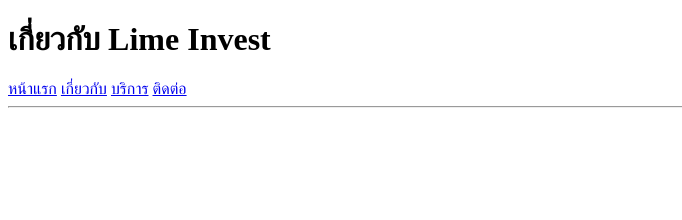
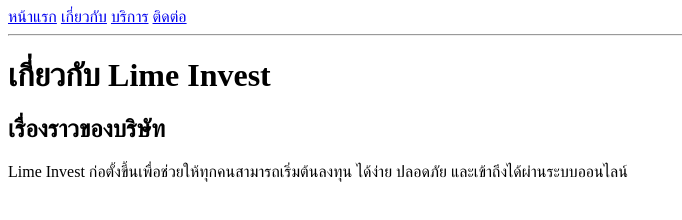
Before and after one commit to patchara24/my-business-web, a plain HTML site: page about.html in a window 1280 px wide. Shown: the whole page, without its empty margins (0-682 px from the left). Drawn offline with Linux system fonts and the light colour scheme.

Commit message:
feat:add story section

```diff
--- a/about.html
+++ b/about.html
@@ -1,23 +1,34 @@
 <!DOCTYPE html>
 <html lang="th">
+
 <head>
     <meta charset="UTF-8">
     <meta name="viewport" content="width=device-width, initial-scale=1.0">
     <title>Lime</title>
 </head>
+
 <body>
-
-     <header>
-    <h1>เกี่ยวกับ Lime Invest</h1>
-    </header>
-
     <!-- Navigation -->
-     <nav>
+    <nav>
         <a href="index.html">หน้าแรก</a>
         <a href="about.html">เกี่ยวกับ</a>
         <a href="services.html">บริการ</a>
         <a href="contact.html">ติดต่อ</a>
     </nav>
     <hr>
+
+    <header>
+        <h1>เกี่ยวกับ Lime Invest</h1>
+    </header>
+
+    <!-- เรื่องราวบริษัท -->
+    <section>
+        <h2>เรื่องราวของบริษัท</h2>
+        <p>
+            Lime Invest ก่อตั้งขึ้นเพื่อช่วยให้ทุกคนสามารถเริ่มต้นลงทุน
+            ได้ง่าย ปลอดภัย และเข้าถึงได้ผ่านระบบออนไลน์
+        </p>
+    </section>
 </body>
+
 </html>
```
